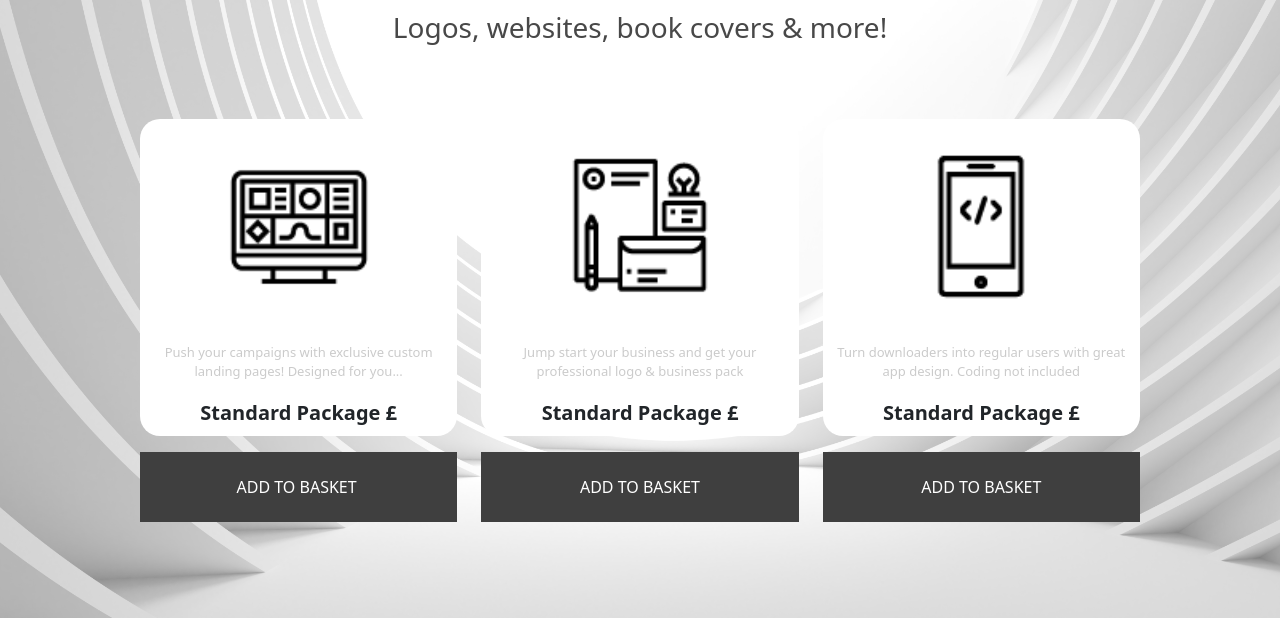
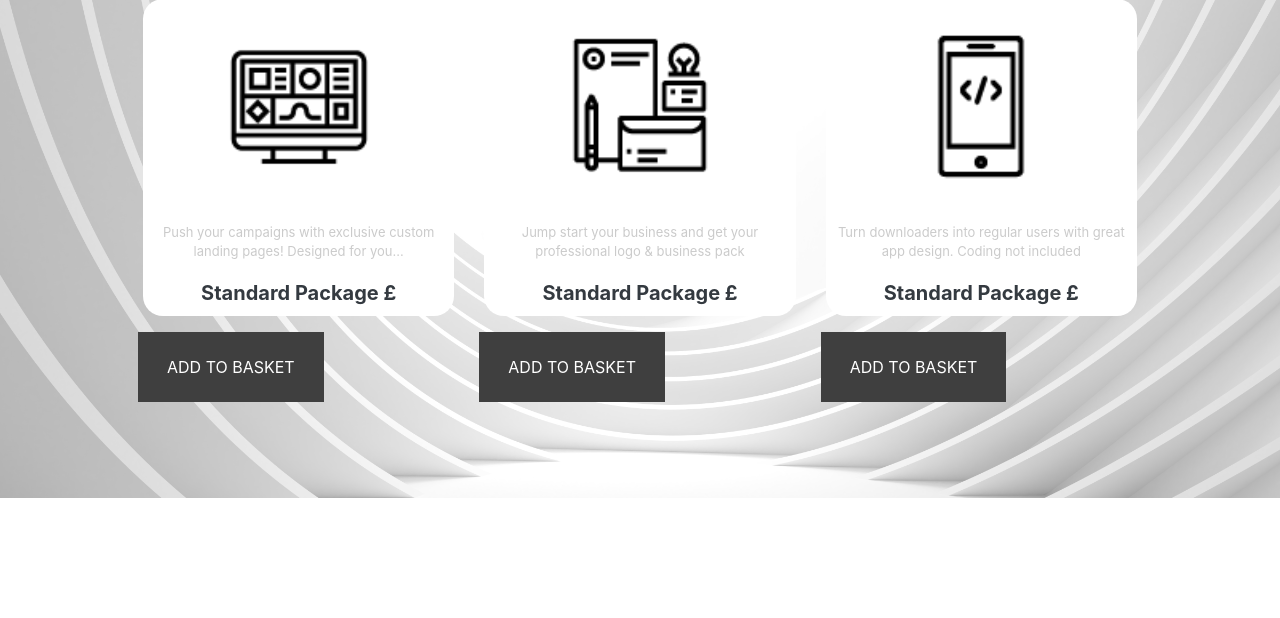
Before and after one commit to sammysimmons/milestone4, a Django app: template home/templates/home/index.html in a window 1280 px wide. Shown: the part 1634-2252 px from the top of the page. After the commit the page ends 2132 px from the top, so only its background shows below. Run offline with Django 3.2, Linux system fonts and the light colour scheme; the template is opened without the code that fills it, so the values that code supplies are empty; some libraries are stand-ins or nearby versions.

Commit message:
version of bootstrap down sampled, also redirect url changed for basket

```diff
--- a/bag/views.py
+++ b/bag/views.py
@@ -19,7 +19,7 @@
         bag[item_name] = item_name
 
     request.session['bag'] = bag
-    return redirect(redirect_url)
+    return render(request, 'bag/bag.html')
 
 
 def remove_from_bag(request, item_name):
--- a/home/templates/home/index.html
+++ b/home/templates/home/index.html
@@ -84,9 +84,8 @@
                     {% csrf_token %}
                     <div class="form-row ">
                         <div class="p-3 sellingpoint text-center text-white mt-3 cursor ">
-                            <input type="submit " class="btn btn-black text-white rounded-0 text-uppercase " date-item_id="{{ product.id }} " id="{{ product.name }} " value="Add to Basket ">
+                            <button type="submit " class="btn btn-black text-white rounded-0 text-uppercase " date-item_id="{{ product.id }} " id="{{ product.name }} ">Add to Basket</button>
                         </div>
-                        <input type="hidden" name="redirect_url" value="{{ request.path }}">
                     </div>
                 </form>
             </div>
@@ -111,9 +110,9 @@
                     {% csrf_token %}
                     <div class="form-row ">
                         <div class="p-3 sellingpoint text-center text-white mt-3 cursor ">
-                            <input type="submit " class="btn btn-black text-white rounded-0 text-uppercase " date-item_id="{{ product.id }} " id="{{ product.name }} " value="Add to Basket">
+                            <button type="submit " class="btn btn-black text-white rounded-0 text-uppercase " date-item_id="{{ product.id }} " id="{{ product.name }} ">Add to Basket</button>
                         </div>
-                        <input type="hidden" name="redirect_url" value="{{ request.path }}">
+
                     </div>
                 </form>
             </div>
@@ -137,9 +136,9 @@
                     {% csrf_token %}
                     <div class="form-row">
                         <div class="p-3 sellingpoint text-center text-white mt-3 cursor ">
-                            <input type="submit " class="btn btn-black text-white rounded-0 text-uppercase" date-item_id="{{ product.id }}" id="{{ product.name }}" value="Add to Basket">
+                            <button type="submit " class="btn btn-black text-white rounded-0 text-uppercase" date-item_id="{{ product.id }}" id="{{ product.name }}">Add to Basket</button>
                         </div>
-                        <input type="hidden" name="redirect_url" value="{{ request.path }}">
+
                     </div>
                 </form>
             </div>
--- a/templates/base.html
+++ b/templates/base.html
@@ -7,23 +7,18 @@
     {% block meta %}
     <meta http-equiv="X - UA - compatible" content="ie=edge">
     <meta charset="utf-8">
-    <meta name="viewport" content="width=device-width, initial-scale=1">
-    <br> {% endblock %}
-
-    <br>{% block corecss %}
-    <link href="https://cdn.jsdelivr.net/npm/bootstrap@5.0.0-beta1/dist/css/bootstrap.min.css" rel="stylesheet" integrity="sha384-giJF6kkoqNQ00vy+HMDP7azOuL0xtbfIcaT9wjKHr8RbDVddVHyTfAAsrekwKmP1" crossorigin="anonymous">
+    <meta name="viewport" content="width=device-width, initial-scale=1"> {% endblock %} {% block corecss %}
+    <link rel="stylesheet" href="https://stackpath.bootstrapcdn.com/bootstrap/4.4.1/css/bootstrap.min.css" integrity="sha384-Vkoo8x4CGsO3+Hhxv8T/Q5PaXtkKtu6ug5TOeNV6gBiFeWPGFN9MuhOf23Q9Ifjh" crossorigin="anonymous">
     <link rel="preconnect" href="https://fonts.gstatic.com">
     <link href="https://fonts.googleapis.com/css2?family=Open+Sans:ital,wght@0,300;1,700&display=swap" rel="stylesheet">
-    <link rel="stylesheet" href="{% static 'css/base.css' %}">
-    <br> {% endblock %}
-
-    <br>{% block corejs %}
+    <link rel="stylesheet" href="{% static 'css/base.css' %}"> {% endblock %} {% block corejs %}
     <script src="https://code.jquery.com/jquery-3.6.0.min.js" integrity="sha256-/xUj+3OJU5yExlq6GSYGSHk7tPXikynS7ogEvDej/m4=" crossorigin="anonymous"></script>
-    <script src="https://cdn.jsdelivr.net/npm/bootstrap@5.0.0-beta1/dist/js/bootstrap.bundle.min.js" integrity="sha384-ygbV9kiqUc6oa4msXn9868pTtWMgiQaeYH7/t7LECLbyPA2x65Kgf80OJFdroafW" crossorigin="anonymous"></script>
+    <script src="https://cdn.jsdelivr.net/npm/popper.js@1.16.0/dist/umd/popper.min.js" integrity="sha384-Q6E9RHvbIyZFJoft+2mJbHaEWldlvI9IOYy5n3zV9zzTtmI3UksdQRVvoxMfooAo" crossorigin="anonymous"></script>
+    <script src="https://stackpath.bootstrapcdn.com/bootstrap/4.4.1/js/bootstrap.min.js" integrity="sha384-wfSDF2E50Y2D1uUdj0O3uMBJnjuUD4Ih7YwaYd1iqfktj0Uod8GCExl3Og8ifwB6" crossorigin="anonymous"></script>
     <script src="https://kit.fontawesome.com/0e7a9ae317.js" crossorigin="anonymous"></script>
     <!--STRIPE-->
     <script src="https://js.stripe.com/v3/"></script>
-    <br> {% endblock %}
+    {% endblock %}
 
     <title>Sammy Simmons Design!</title>
 </head>
@@ -56,7 +51,6 @@
                     <li class="list-inline-item dropdown">
                         <a class="text-black nav-link" href="#" id="user-options" data-toggle="dropdown" aria-haspopup="true" aria-expanded="false">
                             <div class="text-center">
-
                                 <p class="my-0">My Account</p>
                             </div>
                         </a>
```
Also changed, not shown: README.md.
